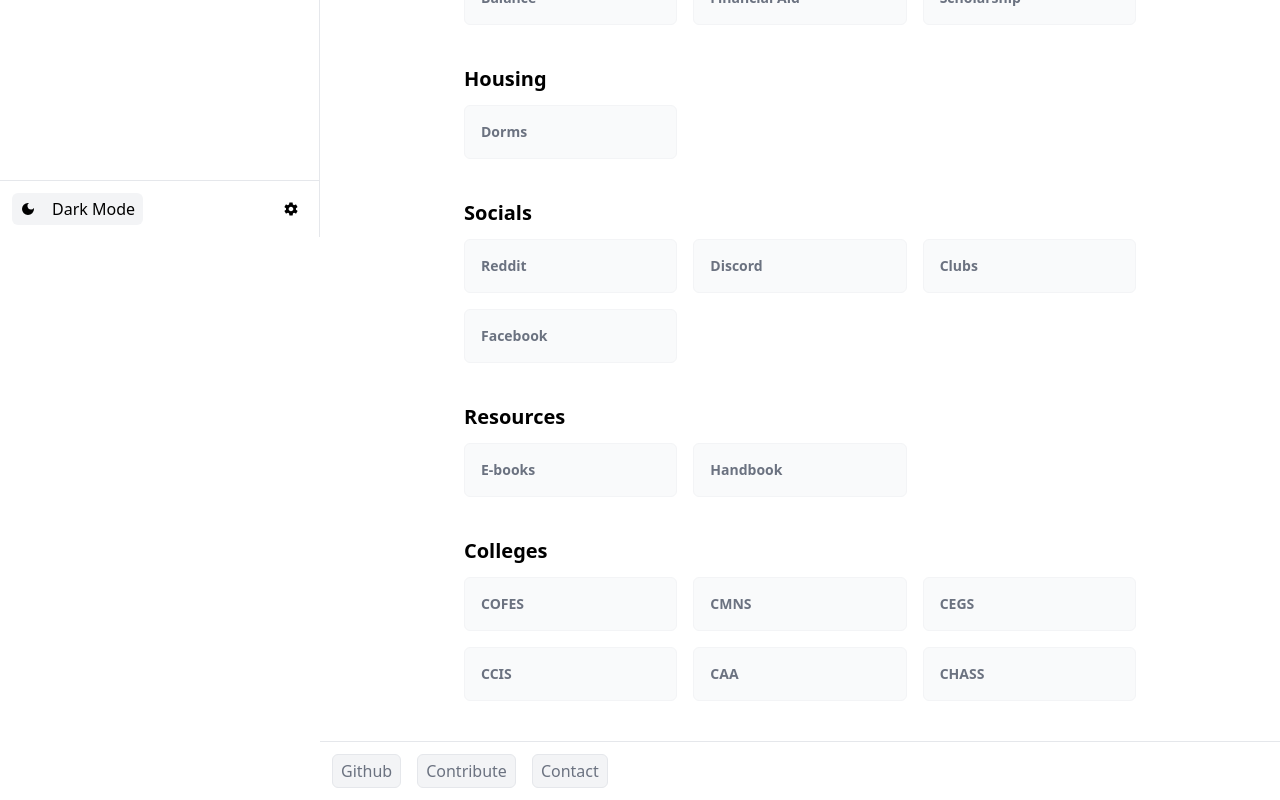
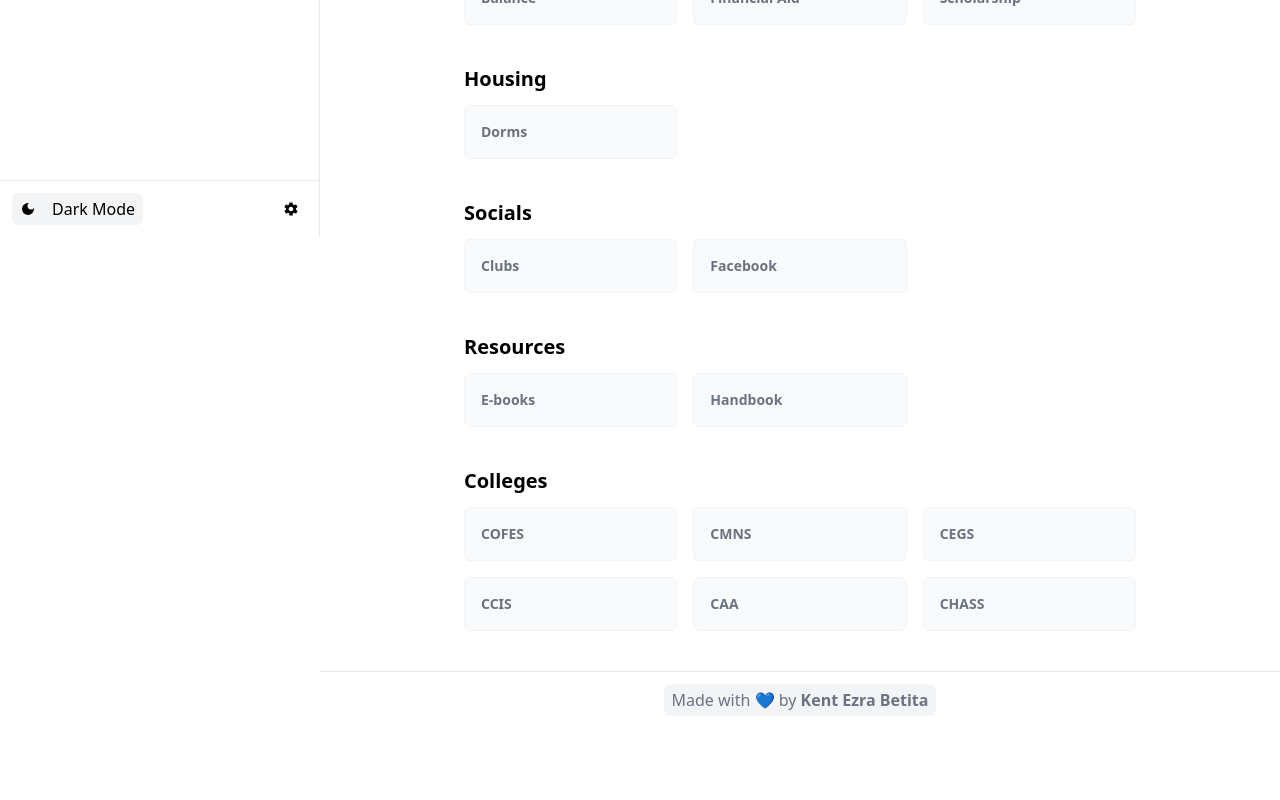
Before and after one commit to kentezrabetita/csu-drew, a Next.js app: page / in a window 1280 px wide. Shown: the part 563-1363 px from the top of the page. After the commit the page ends 1291 px from the top, so only its background shows below. Built offline with nearby package versions, Linux system fonts and the light colour scheme.

Commit message:
remove reddit and discord and update footer

```diff
--- a/common/content/home.tsx
+++ b/common/content/home.tsx
@@ -182,20 +182,6 @@ const HomeContent = () => {
               </div>
               <div className='grid grid-cols-2 gap-4 lg:grid-cols-3'>
                 <Link
-                  href={'https://www.reddit.com/r/carsu'}
-                  target='_blank'
-                  className='p-4 text-sm font-bold text-gray-500 border border-gray-100 rounded-md dark:bg-gray-900 dark:text-gray-400 dark:border-gray-700 bg-gray-50'
-                >
-                  Reddit
-                </Link>
-                <Link
-                  href={'https://discord.gg/gPc3myEGZV'}
-                  target='_blank'
-                  className='p-4 text-sm font-bold text-gray-500 border border-gray-100 rounded-md dark:bg-gray-900 dark:text-gray-400 dark:border-gray-700 bg-gray-50'
-                >
-                  Discord
-                </Link>
-                <Link
                   href={
                     'https://www.carsu.edu.ph/?q=student-campus-org/student-campus-organization'
                   }
@@ -301,16 +287,17 @@ const HomeContent = () => {
         </div>
         <footer className='w-full border-t dark:border-gray-900'>
           <div className='container mx-auto'>
-            <div className='flex flex-row items-center p-3 space-x-4 text-gray-500'>
-              <button className='flex flex-row items-center p-1 px-2 space-x-4 bg-gray-100 border rounded-md dark:text-gray-400 dark:border-gray-900 dark:bg-gray-900'>
-                <span>Github</span>
-              </button>
-              <button className='flex flex-row items-center p-1 px-2 space-x-4 bg-gray-100 border rounded-md dark:text-gray-400 dark:border-gray-900 dark:bg-gray-900'>
-                <span>Contribute</span>
-              </button>
-              <button className='flex flex-row items-center p-1 px-2 space-x-4 bg-gray-100 border rounded-md dark:text-gray-400 dark:border-gray-900 dark:bg-gray-900'>
-                <span>Contact</span>
-              </button>
+            <div className='flex flex-row items-center justify-center p-3 space-x-4 text-gray-500'>
+              <p className='flex flex-row items-center p-1 px-2 space-x-4 bg-gray-100 rounded-md dark:text-gray-400 dark:border-gray-900 dark:bg-gray-900'>
+                Made with 💙 by
+                <Link
+                  href={'https://kentezrabetita.vercel.app'}
+                  target='_blank'
+                  className='font-semibold dark:text-blue-500'
+                >
+                  &nbsp;Kent Ezra Betita
+                </Link>
+              </p>
             </div>
           </div>
         </footer>
```
